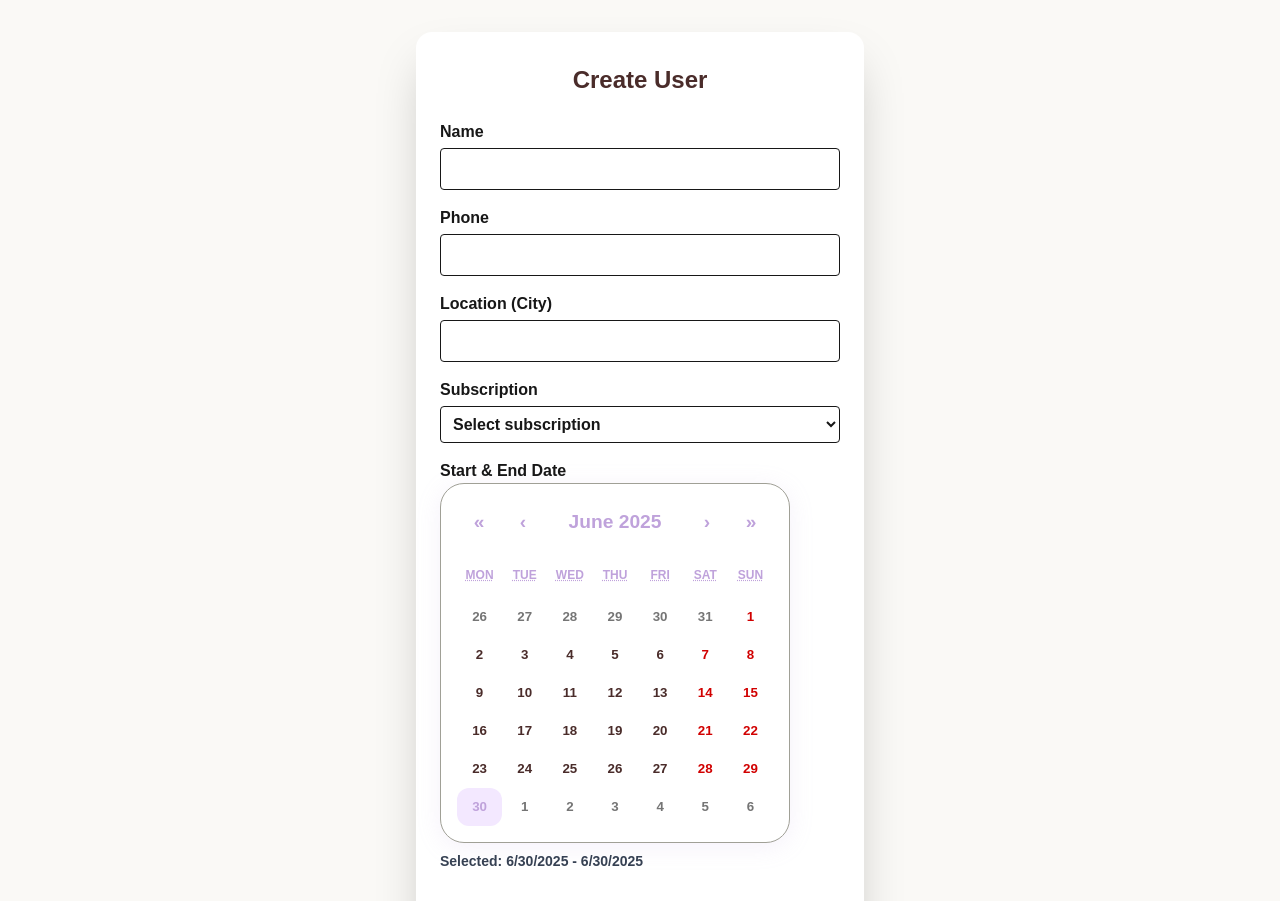
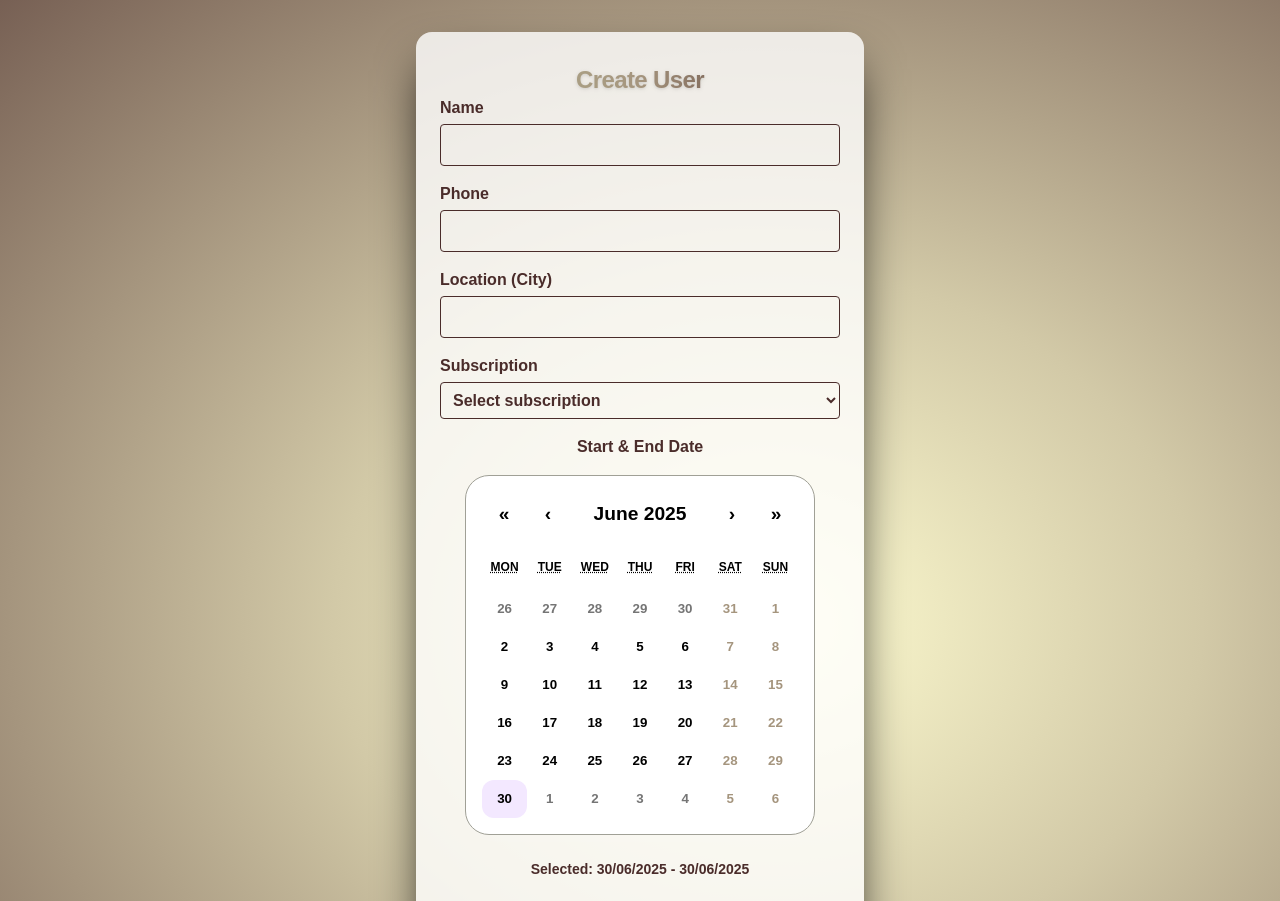
Before and after one commit to Hephaestack/breathe-pilates-booking, a Next.js app in the folder frontend/: page /create-user-page in a window 1280 px wide. Shown: the top 901 px of the page. Built offline with nearby package versions, Linux system fonts and the light colour scheme.

Commit message:
minor changes on create-user-page

```diff
--- a/frontend/app/admin-dashboard/page.jsx
+++ b/frontend/app/admin-dashboard/page.jsx
@@ -29,7 +29,7 @@ export default function AdminDashboard() {
         className="flex flex-col items-center justify-center flex-1 w-full max-w-md"
       >
         <div className="backdrop-blur-lg bg-white/60 rounded-3xl shadow-2xl px-8 py-10 w-full flex flex-col items-center border border-[#4A2C2A]/30 ">
-          <h1 className="text-3xl font-extrabold text-[#4A2C2A] text-center mb-4 tracking-tight drop-shadow">
+          <h1 className="text-3xl font-extrabold bg-gradient-to-r from-[#b3b18f] via-[#A5957E] to-[#4A2C2A] bg-clip-text text-transparent text-center mb-2 tracking-tight drop-shadow">
             Hello, {user.name}
           </h1>
           <p className="text-base text-[#8a7f7e] text-center max-w-xs leading-relaxed mb-8">
--- a/frontend/app/create-user-page/page.jsx
+++ b/frontend/app/create-user-page/page.jsx
@@ -1,9 +1,11 @@
 'use client';
 
-import { useState } from 'react';
+import { useState, useEffect } from 'react';
 import { useRouter } from 'next/navigation';
-import Calendar from 'react-calendar';
+import dynamic from 'next/dynamic';
 import 'react-calendar/dist/Calendar.css';
+
+const Calendar = dynamic(() => import('react-calendar'), { ssr: false });
 
 const availableSubscriptions = [
   { id: 1, name: 'Monthly Pilates' },
@@ -19,21 +21,29 @@ export default function CreateUserPage() {
     city: '',
     subscription: '',
   });
-  const [dateRange, setDateRange] = useState([new Date(), new Date()]);
+
+  const [dateRange, setDateRange] = useState(null);
+  const [mounted, setMounted] = useState(false);
+
+  useEffect(() => {
+    setDateRange([new Date(), new Date()]);
+    setMounted(true);
+  }, []);
+
+  if (!mounted) return null; // <--- This line ensures nothing is rendered until client-side
 
   const handleChange = (e) => setForm({ ...form, [e.target.name]: e.target.value });
 
   const handleSubmit = (e) => {
     e.preventDefault();
-    const [startDate, endDate] = dateRange;
-    // Send form data to backend here
+    const [startDate, endDate] = dateRange || [];
     alert(
       'User created:\n' +
         JSON.stringify(
           {
             ...form,
-            startDate: startDate?.toLocaleDateString(),
-            endDate: endDate?.toLocaleDateString(),
+            startDate: startDate?.toLocaleDateString('en-GB'),
+            endDate: endDate?.toLocaleDateString('en-GB'),
           },
           null,
           2
@@ -49,16 +59,16 @@ export default function CreateUserPage() {
   };
 
   return (
-    <div className="min-h-screen flex flex-col items-center justify-center px-4 py-8 bg-[#FAF9F6]">
-      <div className="w-full max-w-md bg-white rounded-2xl shadow-2xl px-6 py-8">
-        <h1 className="text-2xl font-bold text-[#4A2C2A] mb-6 text-center">
+    <div className="  min-h-screen flex flex-col items-center justify-center px-4 py-8 ">
+      <div className="w-full max-w-md bg-white/80 rounded-2xl shadow-2xl px-6 py-8 shadow-black">
+        <h1 className="text-2xl font-bold bg-gradient-to-r from-[#b3b18f] via-[#A5957E] to-[#4A2C2A] bg-clip-text text-transparent  tracking-tight drop-shadow  text-center">
           Create User
         </h1>
-        <form className="flex flex-col gap-4" onSubmit={handleSubmit}>
-          <label className="font-semibold">
+        <form className="flex flex-col gap-4 text-[#4A2C2A]" onSubmit={handleSubmit}>
+          <label className="font-semibold ">
             Name
             <input
-              className="block w-full mt-1 p-2 rounded border"
+              className="block w-full mt-1 p-2 rounded border focus:outline-none"
               name="name"
               value={form.name}
               onChange={handleChange}
@@ -68,7 +78,7 @@ export default function CreateUserPage() {
           <label className="font-semibold">
             Phone
             <input
-              className="block w-full mt-1 p-2 rounded border"
+              className="block w-full mt-1 p-2 rounded border focus:outline-none"
               name="phone"
               value={form.phone}
               onChange={handleChange}
@@ -78,7 +88,7 @@ export default function CreateUserPage() {
           <label className="font-semibold">
             Location (City)
             <input
-              className="block w-full mt-1 p-2 rounded border"
+              className="block w-full mt-1 p-2 rounded border focus:outline-none"
               name="city"
               value={form.city}
               onChange={handleChange}
@@ -88,7 +98,7 @@ export default function CreateUserPage() {
           <label className="font-semibold">
             Subscription
             <select
-              className="block w-full mt-1 p-2 rounded border"
+              className="block w-full mt-1 p-2 rounded border focus:outline-none"
               name="subscription"
               value={form.subscription}
               onChange={handleChange}
@@ -102,29 +112,34 @@ export default function CreateUserPage() {
               ))}
             </select>
           </label>
-          <label className="font-semibold">
+      <label className="font-semibold text-center ">
   Start & End Date
+    </label>
+     <div className="calendar-center">
    <Calendar
   selectRange
   value={dateRange}
   onChange={setDateRange}
+  locale="en-GB"
+  tileClassName={({ date }) =>
+    date.getDay() === 0 || date.getDay() === 6 ? 'calendar-weekend' : null
+  }
 />
-            <div className="mt-2 text-sm text-gray-700">
-              {dateRange[0] && dateRange[1]
-                ? `Selected: ${dateRange[0].toLocaleDateString()} - ${dateRange[1].toLocaleDateString()}`
+     </div>
+<div className="mt-2 text-sm text-[#4A2C2A] text-center">
+  {dateRange && dateRange[0] && dateRange[1]
+    ? `Selected: ${dateRange[0].toLocaleDateString('en-GB')} - ${dateRange[1].toLocaleDateString('en-GB')}`
     : 'Select a start and end date'}
 </div>
-          </label>
+
           <button
             type="submit"
-            className="mt-4 px-6 py-2 bg-[#43a1ff] text-white font-semibold rounded-xl shadow hover:bg-[#2563eb] transition"
+            className=" text-white mt-4 px-6 py-2   bg-gradient-to-r from-[#b3b18f] via-[#A5957E] to-[#4A2C2A]  duration-300 ease-in-out font-semibold rounded-xl shadow transition"
           >
             Create
           </button>
         </form>
-        <div className="flex justify-between mt-6">
-
-        </div>
+        <div className="flex justify-between mt-6"></div>
       </div>
     </div>
   );
--- a/frontend/app/globals.css
+++ b/frontend/app/globals.css
@@ -31,10 +31,11 @@ body {
 .react-calendar {
   border-radius: 1.5rem;
   border: none;
-  box-shadow: 0 4px 24px 0 rgba(191, 162, 219, 0.15);
+  box-shadow: 0 4px 24px 0 rgba(255, 253, 253, 0.15);
   background: #fff;
   font-family: inherit;
   padding: 1rem;
+  font-weight: bolder;
 }
 
 .react-calendar__navigation {
@@ -42,7 +43,7 @@ body {
 }
 
 .react-calendar__navigation button {
-  color: #bfa2db;
+  color: #000000;
   font-weight: bold;
   background: none;
   border: none;
@@ -53,14 +54,14 @@ body {
 
 .react-calendar__navigation button:enabled:hover,
 .react-calendar__navigation button:enabled:focus {
-  background: #f3e8ff;
+  background: #464448;
 }
 
 .react-calendar__month-view__weekdays {
   text-align: center;
   text-transform: uppercase;
   font-weight: 600;
-  color: #bfa2db;
+  color: #000000;
   font-size: 0.95rem;
   margin-bottom: 0.5rem;
 }
@@ -71,31 +72,41 @@ body {
   background: none;
   transition: background 0.2s, color 0.2s;
   font-weight: 500;
-  color: #4a2c2a;
+  color: #000000;
 }
 
 .react-calendar__tile:enabled:hover,
 .react-calendar__tile:enabled:focus {
   background: #f3e8ff;
-  color: #bfa2db;
+  color: #3a383c;
 }
 
 .react-calendar__tile--active {
-  background: #bfa2db !important;
+  background: #484138 !important;
   color: #fff !important;
 }
 
 .react-calendar__tile.has-program {
-  background: #fec8d8 !important;
+  background: #423d3e !important;
   color: #4a2c2a !important;
   font-weight: bold;
 }
 
 .react-calendar__tile--now {
   background: #f3e8ff !important;
-  color: #bfa2db !important;
+  color: #000000 !important;
 }
 
 .react-calendar__month-view__days__day--weekend {
-  color: #fd7e7e;
+  color: #ff0000;
 }
+.calendar-center {
+  display: flex;
+  justify-content: center;
+}
+
+.calendar-weekend {
+
+  color: #A5957E !important;      /* red text */
+  border-radius: 6px;
+}
--- a/frontend/app/login/page.jsx
+++ b/frontend/app/login/page.jsx
@@ -134,7 +134,7 @@ export default function LoginPage() {
             onClick={handleLogin}
             disabled={loading}
           >
-            {loading ? 'Connecting...' : 'Sign In / Connect'}
+            {loading ? 'Connecting...' : 'Login'}
           </motion.button>
         </div>
       </motion.main>
--- a/frontend/app/programs/page.jsx
+++ b/frontend/app/programs/page.jsx
@@ -42,7 +42,7 @@ export default function ProgramsPage() {
         <h1 className="text-2xl font-bold text-[#ffffff] mb-4 text-center">
           Available Programs
         </h1>
-        <div className="flex flex-col items-center w-full p-4 mb-6 rounded-2xl">
+        <div className="flex flex-col items-center w-full p-4 mb-6 rounded-2xl   ">
           <Calendar
             locale="el-GR"
             onChange={setSelectedDate}
@@ -64,7 +64,7 @@ export default function ProgramsPage() {
             Book a Program
           </button>
         </div>
-        <div className="flex flex-col items-center w-full p-5 bg-white shadow-lg rounded-2xl">
+        <div className="flex flex-col items-center w-full p-5 bg-white shadow-lg rounded-2xl border border-[#4A2C2A]/30 shadow-[#3a2826]">
           <h2 className="text-lg font-semibold text-[#000000] mb-3 text-center">
             {selectedDate.toLocaleDateString()}
           </h2>
```
Also changed, not shown: frontend/app/bookings/page.jsx (+7 -7 lines), frontend/app/cancellations/page.jsx (+6 -6 lines), frontend/app/subscriptions/page.jsx (+5 -5 lines). Lines whose indentation alone changed are shown as unchanged.
